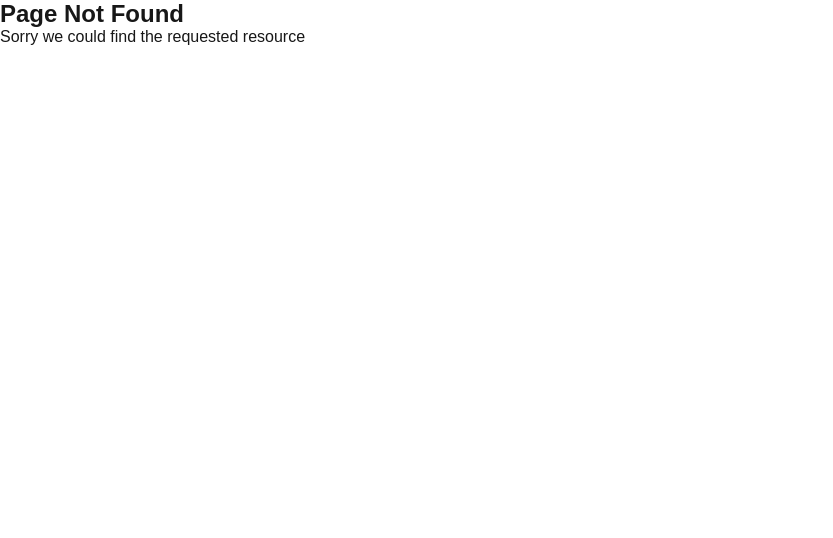
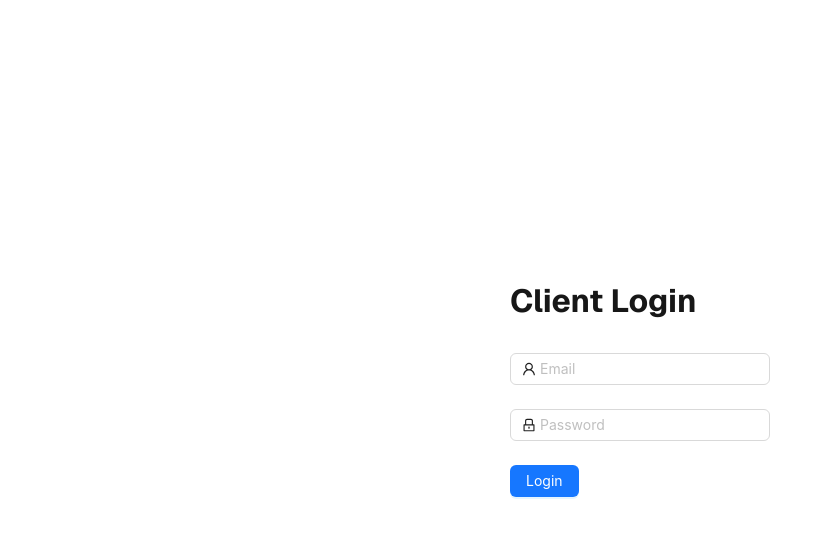
Before and after one commit to KatlehoMadaba/Gymapp-nexttsx, a Next.js app: page /clientlogin in a window 1280 px wide. Before the commit this address had no page. Shown: the top 538 px of the page, without its empty margins (0-833 px from the left). Built offline with nearby package versions, Linux system fonts and the light colour scheme.

Commit message:
client signup form complete

```diff
--- /dev/null
+++ b/src/app/(client)/clientlogin/page.tsx
@@ -0,0 +1,61 @@
+"use client";
+import React, { useEffect } from "react";
+import { LockOutlined, UserOutlined } from "@ant-design/icons";
+import { Button, Form, Input } from "antd";
+import { useRouter } from "next/navigation";
+import styles from "../../page.module.css";
+import { UseUsers } from "../../providers/currentuserProvider/index";
+import { IClientLogin } from "@/app/providers/currentuserProvider/context"; // Make sure to define this for the client
+
+const ClientLogin = () => {
+  const { isError, isPending } = UseUsers();
+  const { loginUser, isSuccess } = UseUsers(); // Assuming loginUser is the function for client login
+  const router = useRouter();
+  useEffect(() => {
+    if (isSuccess) {
+      router.push("/client-dashboard"); // Redirect to client's dashboard after successful login
+    }
+  }, [router, isSuccess]);
+
+  if (isPending) {
+    return <div>Logging you in...</div>;
+  }
+
+  if (isError) {
+    return <div>Sorry, I couldn't log you in</div>;
+  }
+
+  const onFinish = async (values: IClientLogin) => {
+    console.log("Client login data:", values);
+    loginUser(values); // Call the loginUser function for client login
+  };
+
+  return (
+    <div className={styles.page}>
+      <main className={styles.main}>
+        <h1>Client Login</h1>
+        <Form name="login" style={{ maxWidth: 360 }} onFinish={onFinish}>
+          <Form.Item
+            name="email"
+            rules={[{ required: true, message: "Please input your Email!" }]}
+          >
+            <Input prefix={<UserOutlined />} placeholder="Email" />
+          </Form.Item>
+          <Form.Item
+            name="password"
+            rules={[{ required: true, message: "Please input your Password!" }]}
+          >
+            <Input prefix={<LockOutlined />} type="password" placeholder="Password" />
+          </Form.Item>
+          <Form.Item>
+            <Button type="primary" htmlType="submit">
+              Login
+            </Button>
+          </Form.Item>
+        </Form>
+      </main>
+    </div>
+  );
+};
+
+export default ClientLogin;
--- a/src/app/page.tsx
+++ b/src/app/page.tsx
@@ -19,12 +19,16 @@ const SplashPage = () => {
   const handlecreatUser=()=>{
     router.push("/createclient")
   }
+  const handleRedirectClient=()=>{
+    router.push("/clientlogin")
+  }
   return (
     <div className={styles.page}>
       <main className={styles.main}>
           <Button onClick={handleRedirect}>Sign Up Trainer </Button>
           <Button onClick={handleRedirectLogin}>Login </Button>
           <Button onClick={handleRedirecRegister}>Register Client </Button>
+          <Button onClick={handleRedirectClient}>Client Login </Button>
           <Button onClick={handlecreatUser}>Create</Button>
       </main>
     </div>
```
